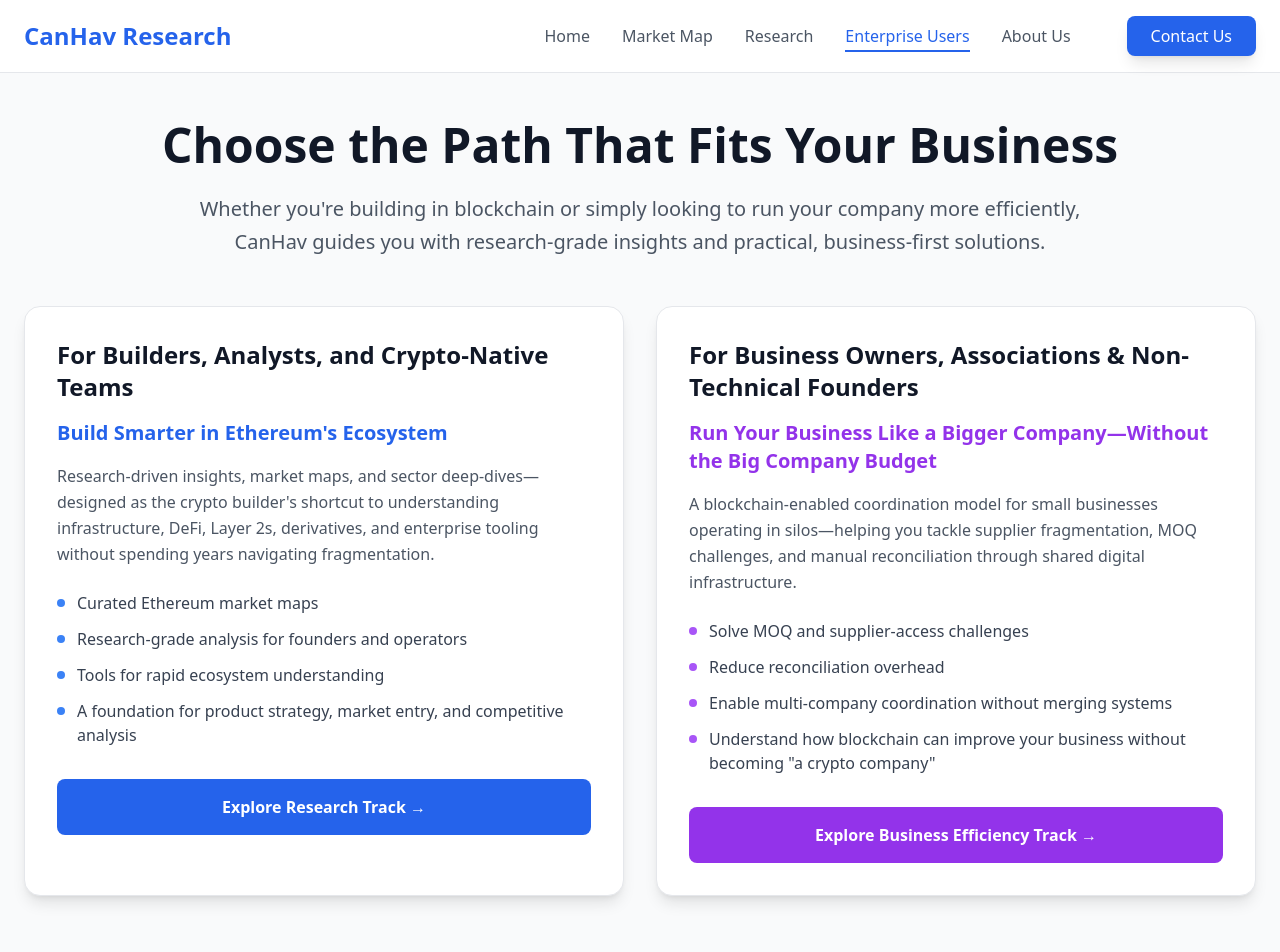
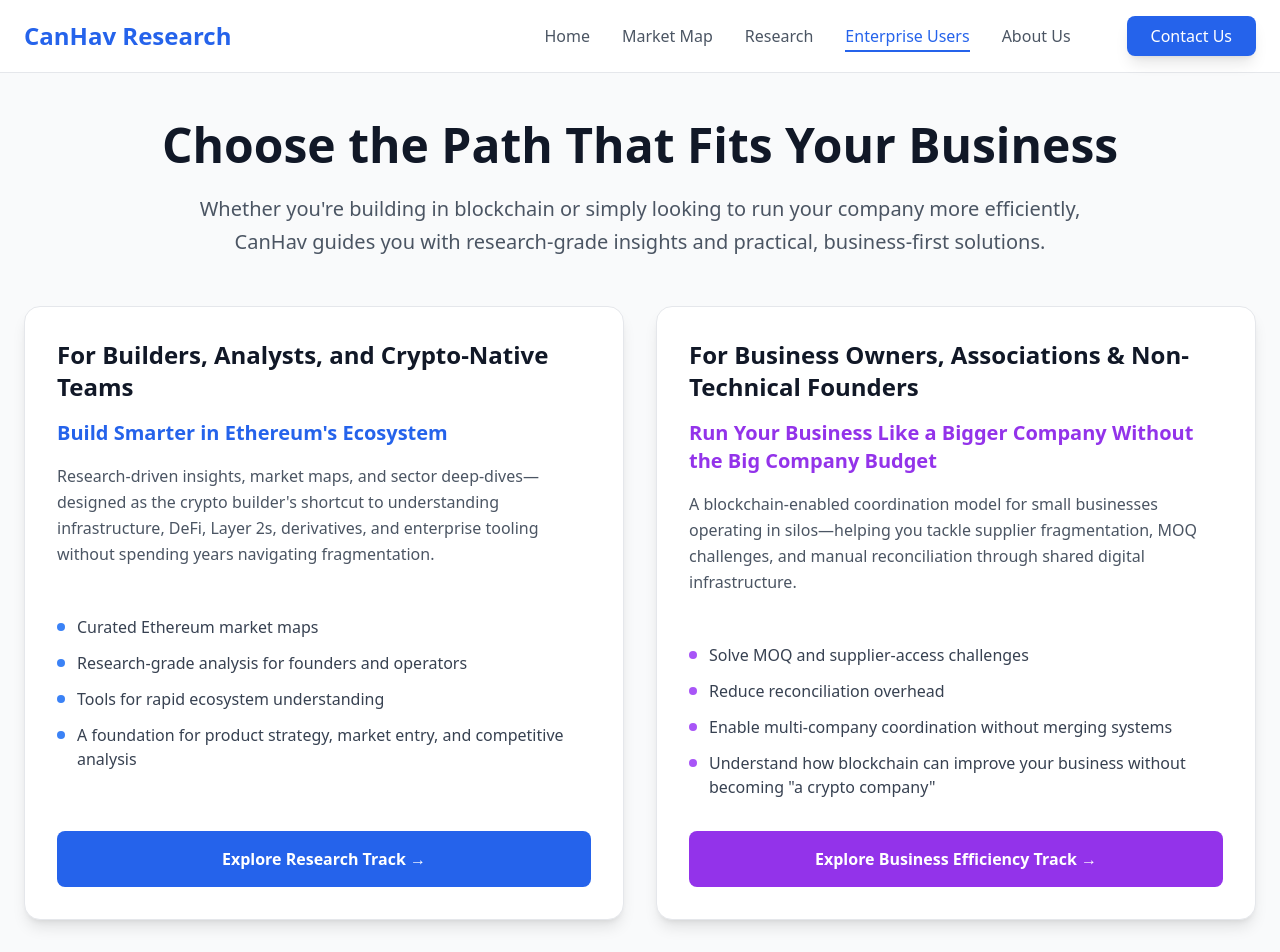
Before and after one commit to wazarat/canhav-research, a Next.js app: page /enterprise-users in a window 1280 px wide. Shown: the top 952 px of the page. Built offline with nearby package versions, Linux system fonts and the light colour scheme.

Commit message:
Align CTAs and fix title formatting
- Align CTA buttons using flexbox with flex-grow and mt-auto
- Remove em dash from business track title for cleaner formatting
- Both cards now have equal height with buttons aligned at bottom
- Improved visual consistency across card layout

```diff
--- a/pages/enterprise-users.tsx
+++ b/pages/enterprise-users.tsx
@@ -153,7 +153,7 @@
         {/* Option Cards */}
         <div className="grid md:grid-cols-2 gap-8 max-w-7xl mx-auto">
           {/* Card 1: Builders */}
-          <div className="bg-white rounded-2xl p-8 shadow-lg border border-gray-200 hover:shadow-xl transition-all duration-300 group">
+          <div className="bg-white rounded-2xl p-8 shadow-lg border border-gray-200 hover:shadow-xl transition-all duration-300 group flex flex-col">
             <div className="mb-6">
               <h2 className="text-2xl font-bold text-gray-900 mb-4">
                 For Builders, Analysts, and Crypto-Native Teams
@@ -168,7 +168,7 @@
               </p>
             </div>
 
-            <div className="mb-8">
+            <div className="mb-8 flex-grow">
               <ul className="space-y-3">
                 <li className="flex items-start">
                   <div className="w-2 h-2 bg-blue-500 rounded-full mt-2 mr-3 flex-shrink-0"></div>
@@ -191,20 +191,20 @@
 
             <button
               onClick={() => handleFormOpen('builder')}
-              className="w-full px-6 py-4 bg-blue-600 hover:bg-blue-700 text-white rounded-lg font-semibold transition-all duration-300 group-hover:shadow-lg"
+              className="w-full px-6 py-4 bg-blue-600 hover:bg-blue-700 text-white rounded-lg font-semibold transition-all duration-300 group-hover:shadow-lg mt-auto"
             >
               Explore Research Track →
             </button>
           </div>
 
           {/* Card 2: Business */}
-          <div className="bg-white rounded-2xl p-8 shadow-lg border border-gray-200 hover:shadow-xl transition-all duration-300 group">
+          <div className="bg-white rounded-2xl p-8 shadow-lg border border-gray-200 hover:shadow-xl transition-all duration-300 group flex flex-col">
             <div className="mb-6">
               <h2 className="text-2xl font-bold text-gray-900 mb-4">
                 For Business Owners, Associations & Non-Technical Founders
               </h2>
               <h3 className="text-xl font-semibold text-purple-600 mb-4">
-                Run Your Business Like a Bigger Company—Without the Big Company Budget
+                Run Your Business Like a Bigger Company Without the Big Company Budget
               </h3>
               <p className="text-gray-600 leading-relaxed mb-6">
                 A blockchain-enabled coordination model for small businesses operating in silos—helping you
@@ -212,7 +212,7 @@
               </p>
             </div>
 
-            <div className="mb-8">
+            <div className="mb-8 flex-grow">
               <ul className="space-y-3">
                 <li className="flex items-start">
                   <div className="w-2 h-2 bg-purple-500 rounded-full mt-2 mr-3 flex-shrink-0"></div>
@@ -235,7 +235,7 @@
 
             <button
               onClick={() => handleFormOpen('business')}
-              className="w-full px-6 py-4 bg-purple-600 hover:bg-purple-700 text-white rounded-lg font-semibold transition-all duration-300 group-hover:shadow-lg"
+              className="w-full px-6 py-4 bg-purple-600 hover:bg-purple-700 text-white rounded-lg font-semibold transition-all duration-300 group-hover:shadow-lg mt-auto"
             >
               Explore Business Efficiency Track →
             </button>
```
